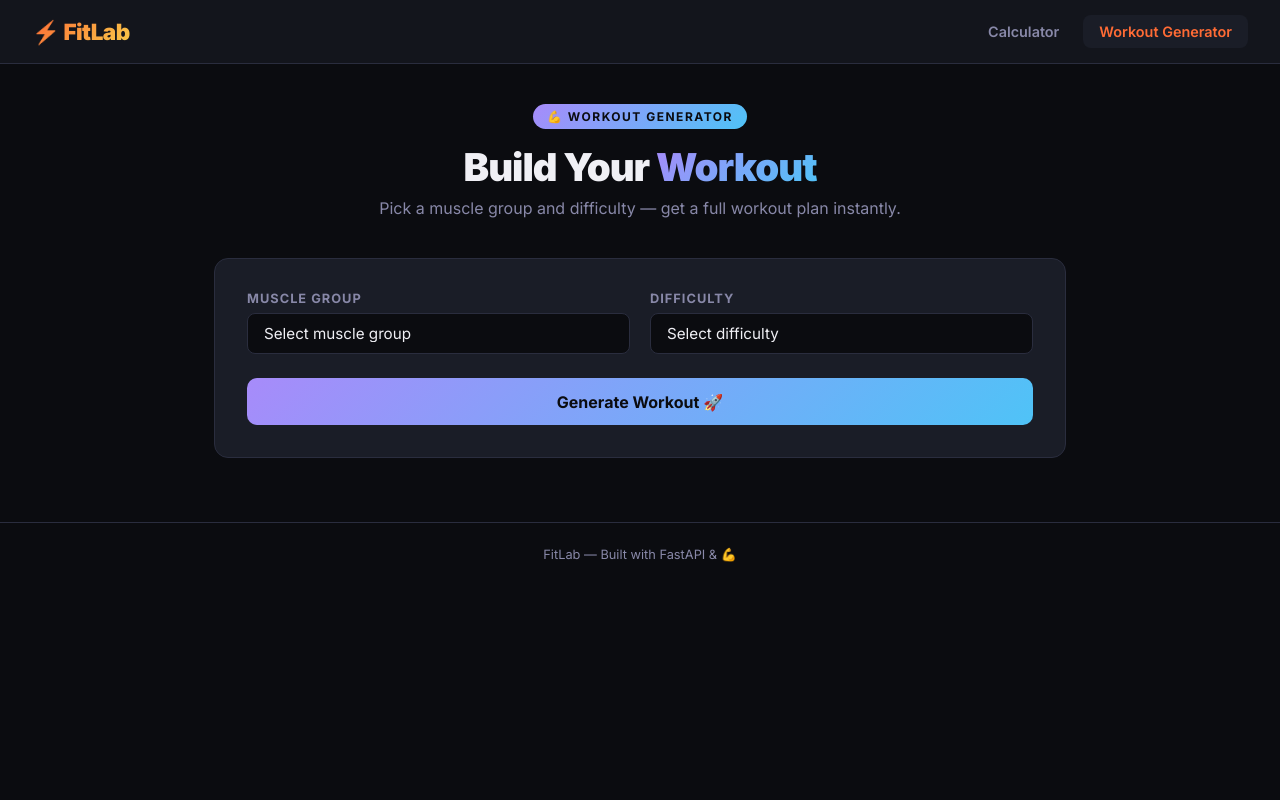
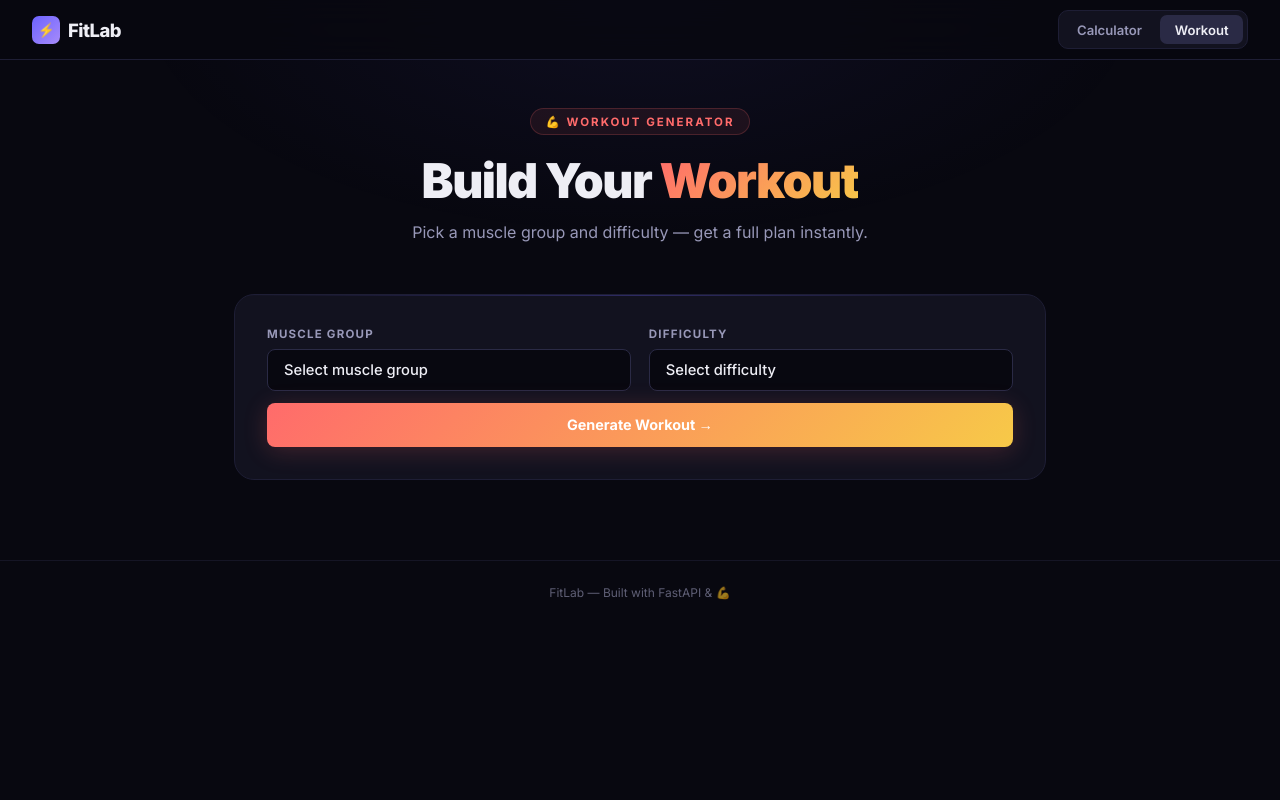
Before and after one commit to marius-org/fitlab, a FastAPI app: page /workout in a window 1280 px wide. Run offline with FastAPI, Linux system fonts and the light colour scheme.

Commit message:
Redesign: premium dark UI

```diff
--- a/templates/base.html
+++ b/templates/base.html
@@ -4,202 +4,251 @@
   <meta charset="UTF-8" />
   <meta name="viewport" content="width=device-width, initial-scale=1.0" />
   <title>FitLab — {% block title %}{% endblock %}</title>
-  <link href="https://fonts.googleapis.com/css2?family=Inter:wght@400;600;700;900&display=swap" rel="stylesheet" />
+  <link href="https://fonts.googleapis.com/css2?family=Inter:wght@300;400;500;600;700;800;900&display=swap" rel="stylesheet" />
   <style>
     *, *::before, *::after { box-sizing: border-box; margin: 0; padding: 0; }
 
     :root {
-      --bg:        #0b0c10;
-      --surface:   #13151c;
-      --card:      #1a1d27;
-      --border:    #2a2d3e;
-      --orange:    #ff6b35;
-      --yellow:    #f7c948;
-      --green:     #39d98a;
-      --blue:      #4fc3f7;
-      --purple:    #a78bfa;
-      --text:      #f0f0f5;
-      --muted:     #8888a8;
-      --radius:    14px;
+      --bg:          #080810;
+      --surface:     #0e0e1a;
+      --card:        #12121f;
+      --card-hover:  #16162a;
+      --border:      #1e1e35;
+      --border-light:#2a2a45;
+      --accent:      #6c63ff;
+      --accent-2:    #ff6b6b;
+      --accent-3:    #43e97b;
+      --accent-4:    #f7c948;
+      --text:        #eeeef5;
+      --text-2:      #9898b8;
+      --radius-sm:   8px;
+      --radius:      14px;
+      --radius-lg:   20px;
     }
+
+    html { scroll-behavior: smooth; }
 
     body {
       font-family: 'Inter', sans-serif;
       background: var(--bg);
       color: var(--text);
       min-height: 100vh;
+      -webkit-font-smoothing: antialiased;
     }
 
-    /* ── NAVBAR ── */
+    body::after {
+      content: '';
+      position: fixed;
+      top: -30vh;
+      left: 50%;
+      transform: translateX(-50%);
+      width: 80vw;
+      height: 60vh;
+      background: radial-gradient(ellipse, rgba(108,99,255,0.07) 0%, transparent 70%);
+      pointer-events: none;
+      z-index: 0;
+    }
+
     nav {
-      background: var(--surface);
+      position: sticky;
+      top: 0;
+      z-index: 100;
+      background: rgba(8,8,16,0.8);
+      backdrop-filter: blur(20px);
+      -webkit-backdrop-filter: blur(20px);
       border-bottom: 1px solid var(--border);
-      padding: 0 2rem;
+      height: 60px;
       display: flex;
       align-items: center;
       justify-content: space-between;
-      height: 64px;
-      position: sticky;
-      top: 0;
-      z-index: 100;
+      padding: 0 2rem;
     }
 
     .nav-brand {
-      font-size: 1.4rem;
+      font-size: 1.15rem;
+      font-weight: 800;
+      text-decoration: none;
+      color: var(--text);
+      display: flex;
+      align-items: center;
+      gap: 0.5rem;
+      letter-spacing: -0.5px;
+    }
+
+    .nav-brand .brand-icon {
+      width: 28px;
+      height: 28px;
+      background: linear-gradient(135deg, var(--accent), #a78bfa);
+      border-radius: 7px;
+      display: flex;
+      align-items: center;
+      justify-content: center;
+      font-size: 0.85rem;
+    }
+
+    .nav-links {
+      display: flex;
+      gap: 0.25rem;
+      background: var(--card);
+      border: 1px solid var(--border);
+      border-radius: 10px;
+      padding: 0.25rem;
+    }
+
+    .nav-links a {
+      text-decoration: none;
+      color: var(--text-2);
+      font-size: 0.82rem;
+      font-weight: 600;
+      padding: 0.4rem 0.9rem;
+      border-radius: 7px;
+      transition: all 0.15s;
+    }
+
+    .nav-links a:hover { color: var(--text); background: var(--border); }
+    .nav-links a.active { color: var(--text); background: var(--border-light); }
+
+    main {
+      position: relative;
+      z-index: 1;
+      max-width: 860px;
+      margin: 0 auto;
+      padding: 3rem 1.5rem 5rem;
+    }
+
+    .page-header { text-align: center; margin-bottom: 3rem; }
+
+    .page-tag {
+      display: inline-flex;
+      align-items: center;
+      gap: 0.4rem;
+      font-size: 0.72rem;
+      font-weight: 700;
+      text-transform: uppercase;
+      letter-spacing: 2px;
+      color: var(--accent);
+      background: rgba(108,99,255,0.1);
+      border: 1px solid rgba(108,99,255,0.2);
+      padding: 0.35rem 0.9rem;
+      border-radius: 999px;
+      margin-bottom: 1.25rem;
+    }
+
+    .page-header h1 {
+      font-size: clamp(2rem, 5vw, 3rem);
       font-weight: 900;
-      text-decoration: none;
-      background: linear-gradient(135deg, var(--orange), var(--yellow));
+      letter-spacing: -1.5px;
+      line-height: 1.1;
+      margin-bottom: 0.75rem;
+      color: var(--text);
+    }
+
+    .page-header h1 .highlight {
+      background: linear-gradient(135deg, var(--accent) 0%, #a78bfa 100%);
       -webkit-background-clip: text;
       -webkit-text-fill-color: transparent;
       background-clip: text;
-      letter-spacing: -0.5px;
     }
 
-    .nav-links { display: flex; gap: 0.5rem; }
+    .page-header p { color: var(--text-2); font-size: 1rem; line-height: 1.6; }
 
-    .nav-links a {
-      text-decoration: none;
-      color: var(--muted);
-      font-weight: 600;
-      font-size: 0.9rem;
-      padding: 0.5rem 1rem;
-      border-radius: 8px;
-      transition: all 0.2s;
-    }
-
-    .nav-links a:hover,
-    .nav-links a.active {
-      color: var(--text);
-      background: var(--card);
-    }
-
-    .nav-links a.active {
-      color: var(--orange);
-    }
-
-    /* ── LAYOUT ── */
-    main {
-      max-width: 900px;
-      margin: 0 auto;
-      padding: 2.5rem 1.5rem 4rem;
-    }
-
-    /* ── PAGE HEADER ── */
-    .page-header {
-      text-align: center;
-      margin-bottom: 2.5rem;
-    }
-
-    .page-header .badge {
-      display: inline-block;
-      font-size: 0.75rem;
-      font-weight: 700;
-      text-transform: uppercase;
-      letter-spacing: 1.5px;
-      padding: 0.3rem 0.9rem;
-      border-radius: 999px;
-      margin-bottom: 1rem;
-    }
-
-    .page-header h1 {
-      font-size: 2.4rem;
-      font-weight: 900;
-      line-height: 1.15;
-      margin-bottom: 0.6rem;
-      letter-spacing: -1px;
-    }
-
-    .page-header p {
-      color: var(--muted);
-      font-size: 1rem;
-    }
-
-    /* ── CARD ── */
     .card {
       background: var(--card);
       border: 1px solid var(--border);
-      border-radius: var(--radius);
+      border-radius: var(--radius-lg);
       padding: 2rem;
+      position: relative;
+      overflow: hidden;
     }
 
-    /* ── FORM ELEMENTS ── */
-    .form-grid {
-      display: grid;
-      grid-template-columns: 1fr 1fr;
-      gap: 1.25rem;
+    .card::before {
+      content: '';
+      position: absolute;
+      top: 0; left: 0; right: 0;
+      height: 1px;
+      background: linear-gradient(90deg, transparent, rgba(108,99,255,0.3), transparent);
     }
 
-    @media (max-width: 600px) {
-      .form-grid { grid-template-columns: 1fr; }
-      .page-header h1 { font-size: 1.8rem; }
-    }
-
-    .form-group { display: flex; flex-direction: column; gap: 0.4rem; }
+    .form-grid { display: grid; grid-template-columns: 1fr 1fr; gap: 1.1rem; }
+    @media(max-width:580px) { .form-grid { grid-template-columns: 1fr; } }
+    .form-group { display: flex; flex-direction: column; gap: 0.5rem; }
     .form-group.full { grid-column: 1 / -1; }
 
     label {
-      font-size: 0.8rem;
+      font-size: 0.72rem;
       font-weight: 700;
       text-transform: uppercase;
-      letter-spacing: 1px;
-      color: var(--muted);
+      letter-spacing: 1.2px;
+      color: var(--text-2);
     }
 
     input, select {
       background: var(--bg);
-      border: 1px solid var(--border);
-      border-radius: 8px;
+      border: 1px solid var(--border-light);
+      border-radius: var(--radius-sm);
       color: var(--text);
       font-family: inherit;
-      font-size: 0.95rem;
-      padding: 0.7rem 1rem;
-      transition: border-color 0.2s;
+      font-size: 0.92rem;
+      font-weight: 500;
+      padding: 0.75rem 1rem;
+      transition: border-color 0.2s, box-shadow 0.2s;
       width: 100%;
       -webkit-appearance: none;
     }
 
+    input::placeholder { color: var(--text-2); opacity: 0.5; }
+
     input:focus, select:focus {
       outline: none;
-      border-color: var(--orange);
+      border-color: var(--accent);
+      box-shadow: 0 0 0 3px rgba(108,99,255,0.12);
     }
 
     select option { background: var(--card); }
 
-    /* ── BUTTON ── */
     .btn {
-      display: inline-block;
+      display: inline-flex;
+      align-items: center;
+      justify-content: center;
+      gap: 0.5rem;
       border: none;
-      border-radius: 10px;
+      border-radius: var(--radius-sm);
       cursor: pointer;
       font-family: inherit;
-      font-size: 1rem;
+      font-size: 0.9rem;
       font-weight: 700;
       padding: 0.85rem 2rem;
-      transition: opacity 0.2s, transform 0.1s;
+      transition: all 0.15s;
       text-decoration: none;
       text-align: center;
     }
 
-    .btn:hover  { opacity: 0.88; }
     .btn:active { transform: scale(0.98); }
 
     .btn-primary {
-      background: linear-gradient(135deg, var(--orange), var(--yellow));
-      color: #0b0c10;
+      background: linear-gradient(135deg, var(--accent), #a78bfa);
+      color: #fff;
       width: 100%;
-      margin-top: 0.5rem;
+      margin-top: 0.75rem;
+      box-shadow: 0 4px 24px rgba(108,99,255,0.25);
     }
 
+    .btn-primary:hover { box-shadow: 0 6px 30px rgba(108,99,255,0.4); opacity: 0.95; }
+
     .btn-secondary {
-      background: linear-gradient(135deg, var(--purple), var(--blue));
-      color: #0b0c10;
+      background: var(--card);
+      border: 1px solid var(--border-light);
+      color: var(--text);
     }
 
-    /* ── STAT CARDS ── */
+    .btn-secondary:hover { background: var(--card-hover); border-color: var(--accent); }
+
+    hr.divider { border: none; border-top: 1px solid var(--border); margin: 1.75rem 0; }
+
     .stats-grid {
       display: grid;
-      grid-template-columns: repeat(auto-fit, minmax(170px, 1fr));
-      gap: 1rem;
+      grid-template-columns: repeat(auto-fit, minmax(140px, 1fr));
+      gap: 0.85rem;
       margin-top: 2rem;
     }
 
@@ -209,126 +258,103 @@
       border-radius: var(--radius);
       padding: 1.25rem;
       text-align: center;
+      transition: transform 0.2s;
+      position: relative;
+      overflow: hidden;
     }
 
-    .stat-card .stat-label {
-      font-size: 0.72rem;
+    .stat-card:hover { transform: translateY(-2px); }
+    .stat-label { font-size: 0.65rem; font-weight: 700; text-transform: uppercase; letter-spacing: 1.5px; color: var(--text-2); margin-bottom: 0.6rem; }
+    .stat-value { font-size: 2.2rem; font-weight: 900; letter-spacing: -1px; line-height: 1; }
+    .stat-sub { font-size: 0.72rem; color: var(--text-2); margin-top: 0.35rem; font-weight: 500; }
+
+    .macro-bar { display: flex; height: 6px; border-radius: 999px; overflow: hidden; gap: 2px; margin: 1rem 0 0.6rem; }
+    .macro-bar span { display: block; border-radius: 999px; }
+
+    .result-section { margin-top: 2.5rem; }
+
+    .section-title {
+      font-size: 0.75rem;
       font-weight: 700;
       text-transform: uppercase;
-      letter-spacing: 1.2px;
-      color: var(--muted);
-      margin-bottom: 0.5rem;
+      letter-spacing: 1.5px;
+      color: var(--text-2);
+      margin-bottom: 1rem;
     }
 
-    .stat-card .stat-value {
-      font-size: 2rem;
-      font-weight: 900;
-      line-height: 1;
-    }
-
-    .stat-card .stat-sub {
-      font-size: 0.8rem;
-      color: var(--muted);
-      margin-top: 0.3rem;
-    }
-
-    /* ── MACRO BAR ── */
-    .macro-bar {
-      display: flex;
-      height: 10px;
-      border-radius: 999px;
-      overflow: hidden;
-      margin: 1rem 0 0.5rem;
-      gap: 3px;
-    }
-
-    .macro-bar span {
-      display: block;
-      border-radius: 999px;
-      transition: width 0.4s;
-    }
-
-    /* ── DIVIDER ── */
-    .divider {
-      border: none;
-      border-top: 1px solid var(--border);
-      margin: 1.5rem 0;
-    }
-
-    /* ── RESULT SECTION ── */
-    .result-section {
-      margin-top: 2.5rem;
-    }
-
-    .result-section h2 {
-      font-size: 1.2rem;
-      font-weight: 800;
-      margin-bottom: 1rem;
-      display: flex;
-      align-items: center;
-      gap: 0.5rem;
-    }
-
-    /* ── EXERCISE TABLE ── */
-    .exercise-list { display: flex; flex-direction: column; gap: 0.75rem; margin-top: 1.5rem; }
+    .exercise-list { display: flex; flex-direction: column; gap: 0.6rem; }
 
     .exercise-card {
       background: var(--bg);
       border: 1px solid var(--border);
-      border-radius: 10px;
-      padding: 1rem 1.25rem;
+      border-radius: var(--radius);
+      padding: 1.1rem 1.25rem;
       display: grid;
-      grid-template-columns: 1fr auto;
-      gap: 0.25rem 1rem;
-      align-items: start;
+      grid-template-columns: auto 1fr auto;
+      gap: 0.5rem 1rem;
+      align-items: center;
+      transition: border-color 0.15s, transform 0.15s;
     }
 
-    .exercise-card .ex-name {
-      font-weight: 700;
-      font-size: 1rem;
+    .exercise-card:hover { border-color: var(--border-light); transform: translateX(3px); }
+
+    .ex-num {
+      width: 28px; height: 28px;
+      border-radius: 8px;
+      background: rgba(108,99,255,0.12);
+      border: 1px solid rgba(108,99,255,0.2);
+      color: var(--accent);
+      font-size: 0.72rem; font-weight: 800;
+      display: flex; align-items: center; justify-content: center;
+      flex-shrink: 0; grid-row: 1;
     }
 
-    .exercise-card .ex-tip {
-      font-size: 0.8rem;
-      color: var(--muted);
-      grid-column: 1;
+    .ex-content { grid-row: 1; }
+    .ex-name { font-weight: 700; font-size: 0.92rem; color: var(--text); line-height: 1.3; }
+    .ex-tip { font-size: 0.75rem; color: var(--text-2); margin-top: 0.2rem; grid-column: 2; grid-row: 2; }
+
+    .ex-badges {
+      display: flex; flex-wrap: wrap; gap: 0.35rem;
+      justify-content: flex-end;
+      grid-row: 1 / 3; align-self: center;
     }
 
-    .exercise-card .ex-badges {
-      display: flex;
-      flex-wrap: wrap;
-      gap: 0.4rem;
-      justify-content: flex-end;
-      grid-row: 1 / 3;
-      grid-column: 2;
-      align-self: center;
-    }
-
-    .badge-pill {
-      font-size: 0.72rem;
-      font-weight: 700;
+    .pill {
+      font-size: 0.68rem; font-weight: 700;
       padding: 0.25rem 0.6rem;
       border-radius: 999px;
       white-space: nowrap;
+      border: 1px solid transparent;
     }
 
-    /* ── FOOTER ── */
+    .info-box {
+      background: var(--bg);
+      border: 1px solid var(--border);
+      border-radius: var(--radius);
+      padding: 1.25rem 1.5rem;
+    }
+
+    .info-box-title { font-size: 0.7rem; font-weight: 800; text-transform: uppercase; letter-spacing: 1.5px; margin-bottom: 0.6rem; }
+    .info-box p { font-size: 0.83rem; color: var(--text-2); line-height: 1.75; }
+
     footer {
-      text-align: center;
-      padding: 1.5rem;
-      color: var(--muted);
-      font-size: 0.8rem;
-      border-top: 1px solid var(--border);
+      position: relative; z-index: 1;
+      text-align: center; padding: 1.5rem;
+      color: var(--text-2); font-size: 0.75rem;
+      border-top: 1px solid var(--border); opacity: 0.6;
     }
   </style>
 </head>
 <body>
 
 <nav>
-  <a href="/" class="nav-brand">⚡ FitLab</a>
+  <a href="/" class="nav-brand">
+    <span class="brand-icon">⚡</span>
+    FitLab
+  </a>
   <div class="nav-links">
     <a href="/" class="{% block nav_calc %}{% endblock %}">Calculator</a>
-    <a href="/workout" class="{% block nav_workout %}{% endblock %}">Workout Generator</a>
+    <a href="/workout" class="{% block nav_workout %}{% endblock %}">Workout</a>
   </div>
 </nav>
 
@@ -336,9 +362,7 @@
   {% block content %}{% endblock %}
 </main>
 
-<footer>
-  FitLab &mdash; Built with FastAPI &amp; 💪
-</footer>
+<footer>FitLab &mdash; Built with FastAPI &amp; 💪</footer>
 
 </body>
 </html>
--- a/templates/workout.html
+++ b/templates/workout.html
@@ -5,11 +5,11 @@
 {% block content %}
 
 <div class="page-header">
-  <div class="badge" style="background: linear-gradient(135deg, #a78bfa, #4fc3f7); color: #0b0c10;">
+  <div class="page-tag" style="color:#ff6b6b; background:rgba(255,107,107,0.08); border-color:rgba(255,107,107,0.2);">
     💪 Workout Generator
   </div>
-  <h1>Build Your <span style="background: linear-gradient(135deg, #a78bfa, #4fc3f7); -webkit-background-clip: text; -webkit-text-fill-color: transparent; background-clip: text;">Workout</span></h1>
-  <p>Pick a muscle group and difficulty — get a full workout plan instantly.</p>
+  <h1>Build Your <span style="background:linear-gradient(135deg,#ff6b6b,#f7c948);-webkit-background-clip:text;-webkit-text-fill-color:transparent;background-clip:text;">Workout</span></h1>
+  <p>Pick a muscle group and difficulty — get a full plan instantly.</p>
 </div>
 
 <div class="card">
@@ -32,106 +32,84 @@
         <label>Difficulty</label>
         <select name="difficulty" required>
           <option value="">Select difficulty</option>
-          <option value="beginner"   {% if result and result.difficulty == 'Beginner'     %}selected{% endif %}>🟢 Beginner</option>
-          <option value="intermediate" {% if result and result.difficulty == 'Intermediate' %}selected{% endif %}>🟡 Intermediate</option>
-          <option value="advanced"   {% if result and result.difficulty == 'Advanced'     %}selected{% endif %}>🔴 Advanced</option>
+          <option value="beginner"     {% if result and result.difficulty == 'Beginner'     %}selected{% endif %}>Beginner</option>
+          <option value="intermediate" {% if result and result.difficulty == 'Intermediate' %}selected{% endif %}>Intermediate</option>
+          <option value="advanced"     {% if result and result.difficulty == 'Advanced'     %}selected{% endif %}>Advanced</option>
         </select>
       </div>
 
     </div>
-
-    <button type="submit" class="btn" style="
-      background: linear-gradient(135deg, #a78bfa, #4fc3f7);
-      color: #0b0c10;
-      width: 100%;
-      margin-top: 1.5rem;
-      font-size: 1rem;
-      font-weight: 700;
-      padding: 0.85rem;
-      border: none;
-      border-radius: 10px;
-      cursor: pointer;
-    ">
-      Generate Workout 🚀
+    <button type="submit" class="btn btn-primary" style="background:linear-gradient(135deg,#ff6b6b,#f7c948); box-shadow:0 4px 24px rgba(255,107,107,0.2);">
+      Generate Workout →
     </button>
   </form>
 </div>
 
 {% if result %}
-
 <div class="result-section">
 
-  <div style="display:flex; align-items:center; justify-content:space-between; flex-wrap:wrap; gap:1rem; margin-bottom:1.25rem;">
-    <h2 style="margin:0;">
+  <div style="display:flex; align-items:center; justify-content:space-between; flex-wrap:wrap; gap:0.75rem; margin-bottom:1.25rem;">
+    <div>
+      <div class="section-title" style="margin-bottom:0.25rem;">Your Workout</div>
+      <div style="font-size:1.2rem; font-weight:800; letter-spacing:-0.5px;">
         {% if result.muscle_group == 'Chest' %}🏋️
         {% elif result.muscle_group == 'Back' %}🔙
         {% elif result.muscle_group == 'Legs' %}🦵
         {% elif result.muscle_group == 'Shoulders' %}🤷
         {% elif result.muscle_group == 'Arms' %}💪
         {% else %}⚡{% endif %}
-      {{ result.muscle_group }} &mdash; {{ result.difficulty }}
-    </h2>
+        {{ result.muscle_group }}
+      </div>
+    </div>
 
-    <div style="display:flex; gap:0.75rem;">
-      <div class="badge-pill" style="
-        {% if result.difficulty == 'Beginner' %}background:#39d98a22; color:#39d98a;
-        {% elif result.difficulty == 'Intermediate' %}background:#f7c94822; color:#f7c948;
-        {% else %}background:#ef444422; color:#ef4444;{% endif %}
-        font-size:0.8rem; padding:0.35rem 0.9rem;">
+    <div style="display:flex; gap:0.5rem; align-items:center;">
+      <span class="pill" style="
+        {% if result.difficulty == 'Beginner' %}background:rgba(67,233,123,0.1); color:#43e97b; border-color:rgba(67,233,123,0.2);
+        {% elif result.difficulty == 'Intermediate' %}background:rgba(247,201,72,0.1); color:#f7c948; border-color:rgba(247,201,72,0.2);
+        {% else %}background:rgba(255,107,107,0.1); color:#ff6b6b; border-color:rgba(255,107,107,0.2);{% endif %}
+        font-size:0.75rem; padding:0.35rem 0.85rem;">
         {{ result.difficulty }}
-      </div>
-      <div class="badge-pill" style="background:#ffffff11; color:var(--muted); font-size:0.8rem; padding:0.35rem 0.9rem;">
+      </span>
+      <span class="pill" style="background:rgba(255,255,255,0.04); color:var(--text-2); border-color:var(--border); font-size:0.75rem; padding:0.35rem 0.85rem;">
         {{ result.total }} exercises
-      </div>
+      </span>
     </div>
   </div>
 
   <div class="exercise-list">
     {% for ex in result.exercises %}
     <div class="exercise-card">
-
-      <div class="ex-name">
-        <span style="
-          display:inline-flex; align-items:center; justify-content:center;
-          width:22px; height:22px; border-radius:50%;
-          background: linear-gradient(135deg, #a78bfa, #4fc3f7);
-          color: #0b0c10; font-size:0.7rem; font-weight:900;
-          margin-right:0.5rem; vertical-align:middle;
-        ">{{ loop.index }}</span>
-        {{ ex.exercise }}
+      <div class="ex-num">{{ loop.index }}</div>
+      <div class="ex-content">
+        <div class="ex-name">{{ ex.exercise }}</div>
       </div>
-
-      <div class="ex-tip">💡 {{ ex.tip }}</div>
-
       <div class="ex-badges">
-        <span class="badge-pill" style="background:#ff6b3522; color:#ff6b35;">
+        <span class="pill" style="background:rgba(255,107,107,0.1); color:#ff6b6b; border-color:rgba(255,107,107,0.2);">
           {{ ex.sets }} sets
         </span>
-        <span class="badge-pill" style="background:#4fc3f722; color:#4fc3f7;">
+        <span class="pill" style="background:rgba(108,99,255,0.1); color:#a78bfa; border-color:rgba(108,99,255,0.2);">
           {{ ex.reps }} reps
         </span>
-        <span class="badge-pill" style="background:#39d98a22; color:#39d98a;">
-          {{ ex.rest }} rest
+        <span class="pill" style="background:rgba(67,233,123,0.1); color:#43e97b; border-color:rgba(67,233,123,0.2);">
+          {{ ex.rest }}
         </span>
       </div>
-
+      <div class="ex-tip">💡 {{ ex.tip }}</div>
     </div>
     {% endfor %}
   </div>
 
-  <div class="card" style="margin-top:1.5rem; border-color:#f7c94833;">
-    <div style="font-size:0.8rem; font-weight:700; text-transform:uppercase; letter-spacing:1px; color:#f7c948; margin-bottom:0.6rem;">
-      ⚠️ Training Tips
-    </div>
-    <div style="font-size:0.85rem; color:var(--muted); line-height:1.8;">
-      Always warm up for <strong style="color:var(--text);">5–10 minutes</strong> before starting.
-      Rest <strong style="color:var(--text);">at least 48 hours</strong> before training the same muscle group again.
-      Track your weights and aim to <strong style="color:var(--text);">add weight or reps</strong> each week — that's progressive overload.
-    </div>
+  <div class="info-box" style="margin-top:1.5rem; border-color:rgba(247,201,72,0.15);">
+    <div class="info-box-title" style="color:#f7c948;">Training Notes</div>
+    <p>
+      Warm up for <strong style="color:var(--text);">5–10 minutes</strong> before starting.
+      Rest at least <strong style="color:var(--text);">48 hours</strong> before training the same muscle group again.
+      Aim to <strong style="color:var(--text);">add weight or reps</strong> each week — that's progressive overload.
+    </p>
   </div>
 
   <div style="text-align:center; margin-top:2rem;">
-    <a href="/" class="btn btn-primary" style="width:auto; display:inline-block;">
+    <a href="/" class="btn btn-secondary" style="display:inline-flex; width:auto;">
       ← Back to Calculator
     </a>
   </div>
```
Also changed, not shown: templates/calculator.html (+46 -57 lines). Lines whose indentation alone changed are shown as unchanged.
